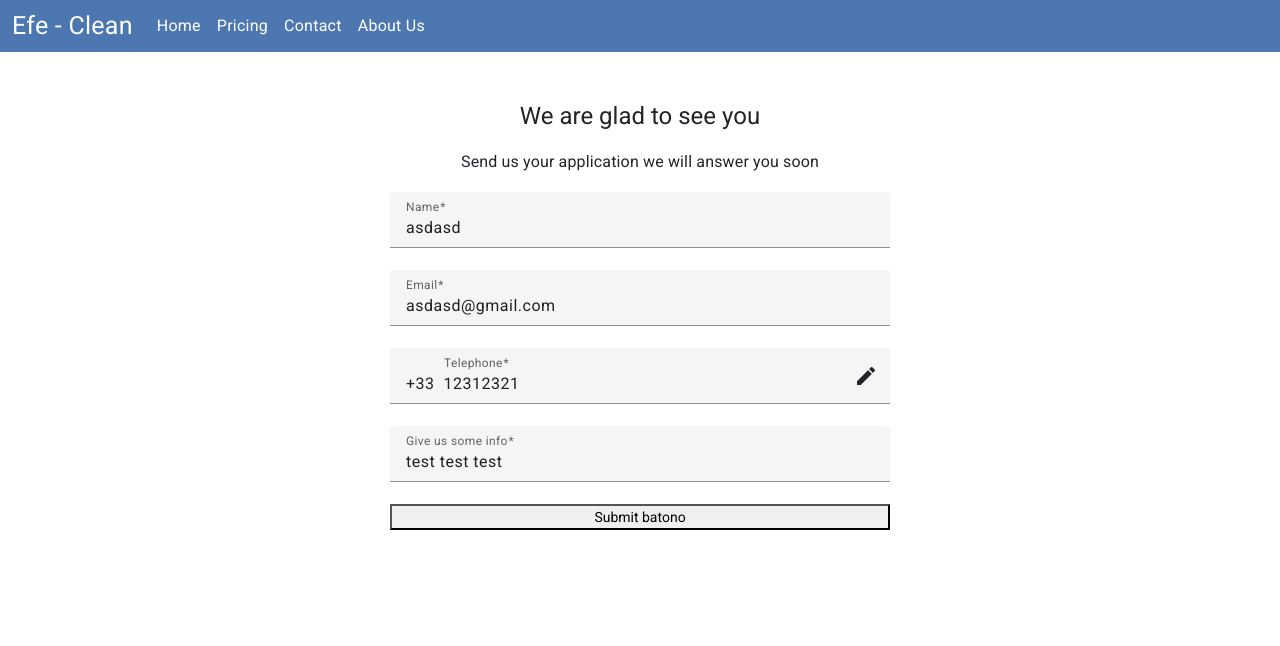
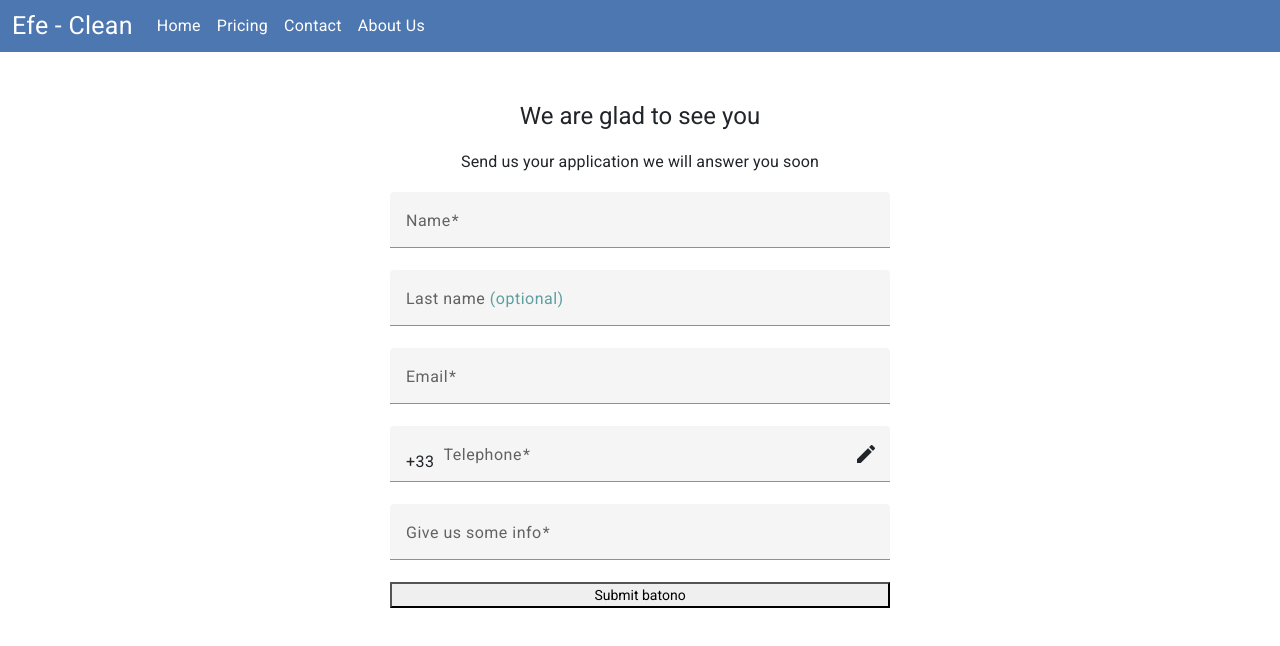
Before and after one commit to Luka288/efe-clean, an Angular app: page /contact in a window 1280 px wide. Shown: the top 646 px of the page. Built offline with nearby package versions, Linux system fonts and the light colour scheme.

Commit message:
email form send done

```diff
--- a/src/app/features/contact-page/contact-page.component.html
+++ b/src/app/features/contact-page/contact-page.component.html
@@ -5,7 +5,12 @@
       <h3>Send us your application we will answer you soon</h3>
     </div>
     <div class="wrapper">
-      <form class="example-form" [formGroup]="signUpForm">
+      <form
+        class="example-form"
+        [formGroup]="signUpForm"
+        action="javascript:void(0)"
+        (submit)="emailSend()"
+      >
         <mat-form-field class="example-full-width">
           <mat-label>Name</mat-label>
           <input
@@ -19,6 +24,23 @@
           <mat-error>Name is <strong>required</strong></mat-error>
           } @if (signUpForm.get("firstName")?.hasError("minLength")) {
           <mat-error>Please enter more then 2 characters</mat-error>
+          }
+        </mat-form-field>
+        <mat-form-field class="example-full-width">
+          <mat-label
+            >Last name <span class="optional">(optional)</span></mat-label
+          >
+          <input
+            type="text"
+            matInput
+            placeholder="Last name (optional)"
+            [formGroup]="signUpForm"
+            formControlName="lastName"
+          />
+          @if (signUpForm.get("lastName")?.hasError("minLength")) {
+          <mat-error>Please enter more then 2 characters</mat-error>
+          } @if (signUpForm.get("lastName")?.hasError("maxLength")) {
+          <mat-error>Please enter less then 16 characters</mat-error>
           }
         </mat-form-field>
         <mat-form-field class="example-full-width">
--- a/src/app/features/contact-page/contact-page.component.scss
+++ b/src/app/features/contact-page/contact-page.component.scss
@@ -19,6 +19,10 @@ main {
         input {
           width: 500px;
         }
+
+        .optional {
+          color: cadetblue;
+        }
       }
     }
   }
--- a/src/app/features/contact-page/contact-page.component.ts
+++ b/src/app/features/contact-page/contact-page.component.ts
@@ -19,52 +19,35 @@ import { Target } from '@angular/compiler';
 export default class ContactPageComponent {
   private readonly fb = inject(FormBuilder)
 
-  private readonly userID = 'M6lXw60kHrTBq4rzm'
-
   readonly signUpForm =this.fb.group({
-    firstName: new FormControl('asdasd', [
+    firstName: new FormControl('', [
       Validators.required,
       Validators.minLength(2),
       Validators.maxLength(16),
     ]),
-    email: new FormControl('asdasd@gmail.com', [
+    lastName: new FormControl('', [
+      Validators.minLength(2),
+      Validators.maxLength(16),
+    ]),
+    email: new FormControl('', [
       Validators.required,
       Validators.email,
     ]),
-    phone: new FormControl('12312321', [Validators.required, Validators.minLength(2)]),
-    description: new FormControl('test test test', [
+    phone: new FormControl('', [Validators.required, Validators.minLength(2)]),
+    description: new FormControl('', [
       Validators.required,
       Validators.minLength(10)
     ])
   })
 
+emailSend(){
+  emailjs.send("service_6maur7m","template_skrl3dc",{
+    from_name: this.signUpForm.value.firstName,
+    Last_name: this.signUpForm.value.lastName,
+    reply_to: this.signUpForm.value.email,
+    user_mobile: this.signUpForm.value.phone,
+    message: this.signUpForm.value.description,
+    });
+}
 
-
-
-  // !! finding way to send email working on it !
-
-  // emailService(event: SubmitEvent){
-  //   event.preventDefault();
-  //   if(this.signUpForm.valid){
-  //     const values = {
-  //       firstName: this.signUpForm.get('firstName')?.value,
-  //       email: this.signUpForm.get('email')?.value,
-  //       phone: this.signUpForm.get('phone')?.value,
-  //       description: this.signUpForm.get("description")?.value
-  //     }
-
-  //     emailjs
-  //     .send('service_j8gjr1z', 'template_skrl3dc', values, this.userID)
-  //     .then(
-  //       () => {
-  //         console.log(this.signUpForm.value)
-  //         console.log('SUCCESS!',);
-  //       },
-  //       (error) => {
-  //         console.log('FAILED...', (error as EmailJSResponseStatus).text);
-  //       },
-  //     );
-
-  //   }
-  // }
 }
```
